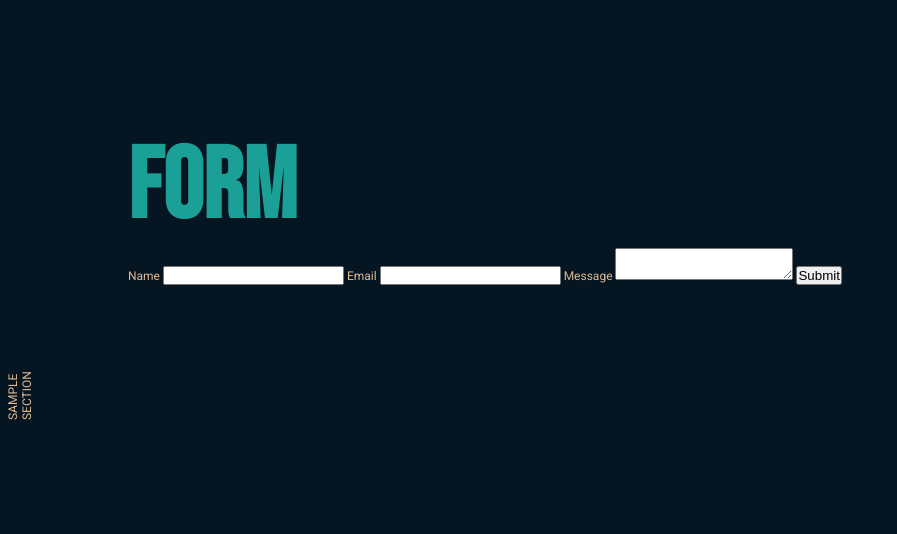
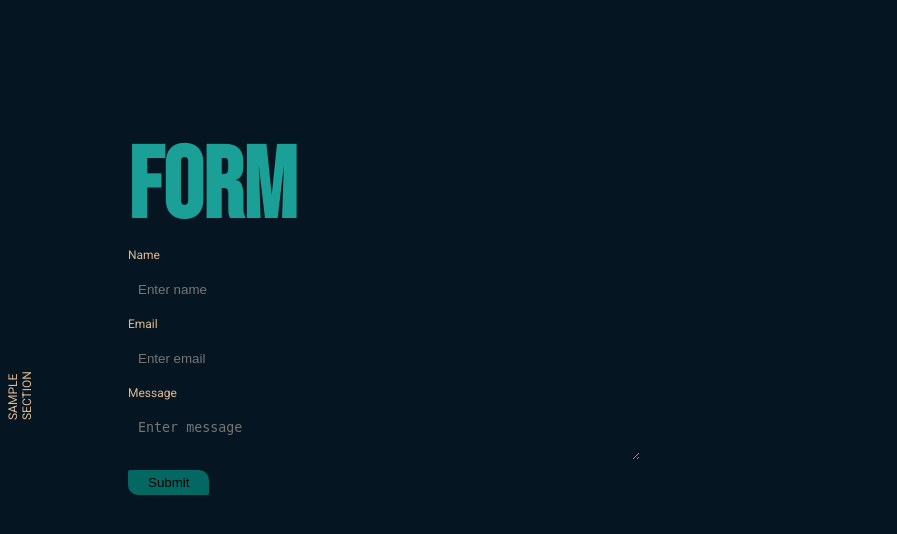
Before and after one commit to TechnicalDC/mywebsite, a Flask app: template templates/contact.html in a window 1280 px wide. Shown: the top 534 px of the page, without its empty margins (0-897 px from the left). Run offline with Flask 2, Linux system fonts and the light colour scheme; tables that the repository leaves empty hold one stand-in row (values such as "Sample post"); the template is opened without the code that fills it: values that come from a table or form of the project are taken from there, most other values are stand-ins (such as "Sample title", 1, 10 or a date in 2020).

Commit message:
Updated on 30 August 2022

```diff
--- a/app.py
+++ b/app.py
@@ -78,7 +78,8 @@ def index():
 
 @app.route('/home')
 def home():
-    return redirect(url_for('/'))
+    sections = Sections.query.filter_by(is_active = True).all()
+    return render_template("home.html", sections = sections)
 
 @app.route('/about')
 def about():
--- a/static/css/index.css
+++ b/static/css/index.css
@@ -81,3 +81,23 @@ nav {
 ::-webkit-scrollbar {
 	display: none;
 }
+
+.form .input {
+	display: block;
+	background-color: var(--background);
+	width: 50%;
+	border: 0px;
+	padding: 10px;
+	margin: 10px 0px;
+}
+
+.form .submit {
+	background-color: var(--secondary-highlight);
+	border: 0px;
+	padding: 5px 20px;
+	border-radius: 2px 10px;
+}
+
+.form .submit:hover {
+	background-color: var(--highlight);
+}
--- a/templates/contact.html
+++ b/templates/contact.html
@@ -4,12 +4,12 @@
 	<h1>FORM</h1>
 	<form class="form" action="/contact" method = 'post'>
 		{{ form.name.label }}
-		{{ form.name() }}
+		{{ form.name(class_="input", placeholder = "Enter name") }}
 		{{ form.email.label }}
-		{{ form.email() }}
+		{{ form.email(class_="input", placeholder = "Enter email") }}
 		{{ form.message.label }}
-		{{ form.message() }}
-		{{ form.submit() }}
+		{{ form.message(class_="input", placeholder = "Enter message") }}
+		{{ form.submit(class_="submit") }}
 	</form>
 </div>
 {% endblock %}
```
